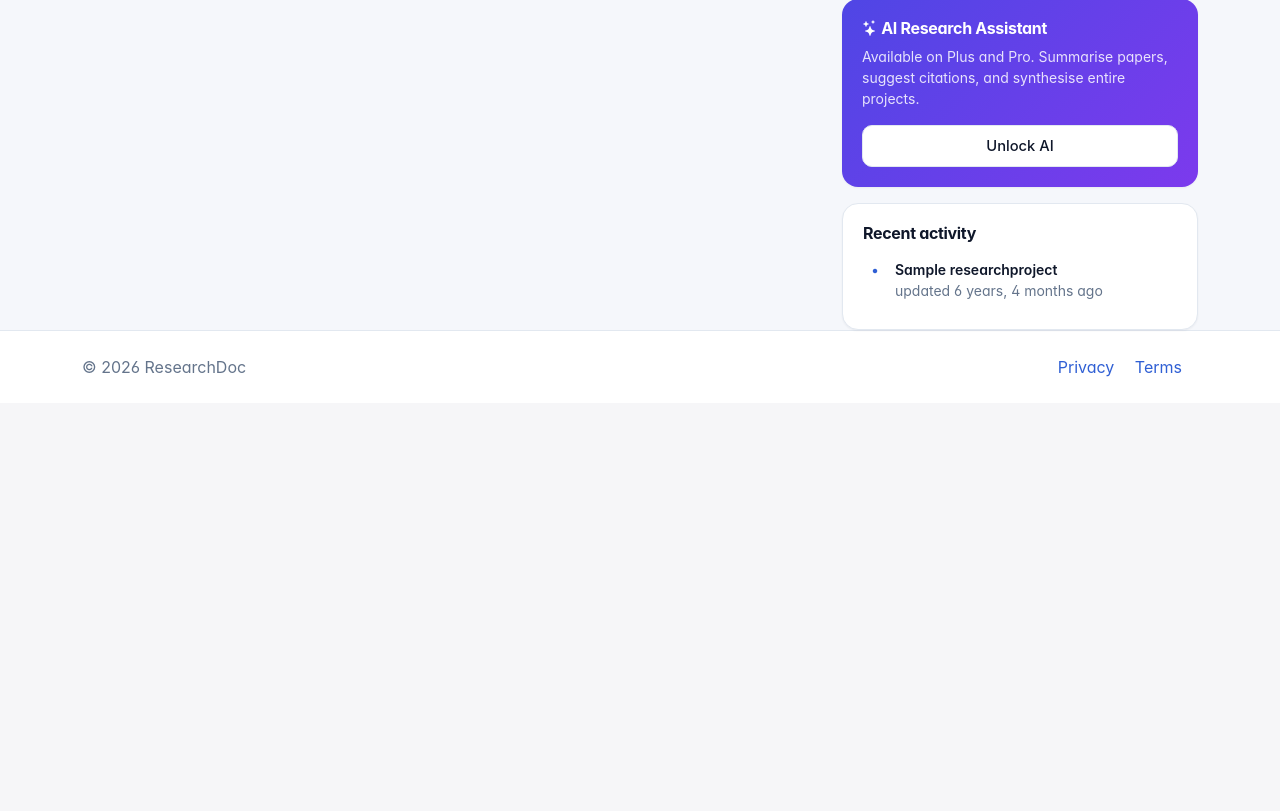
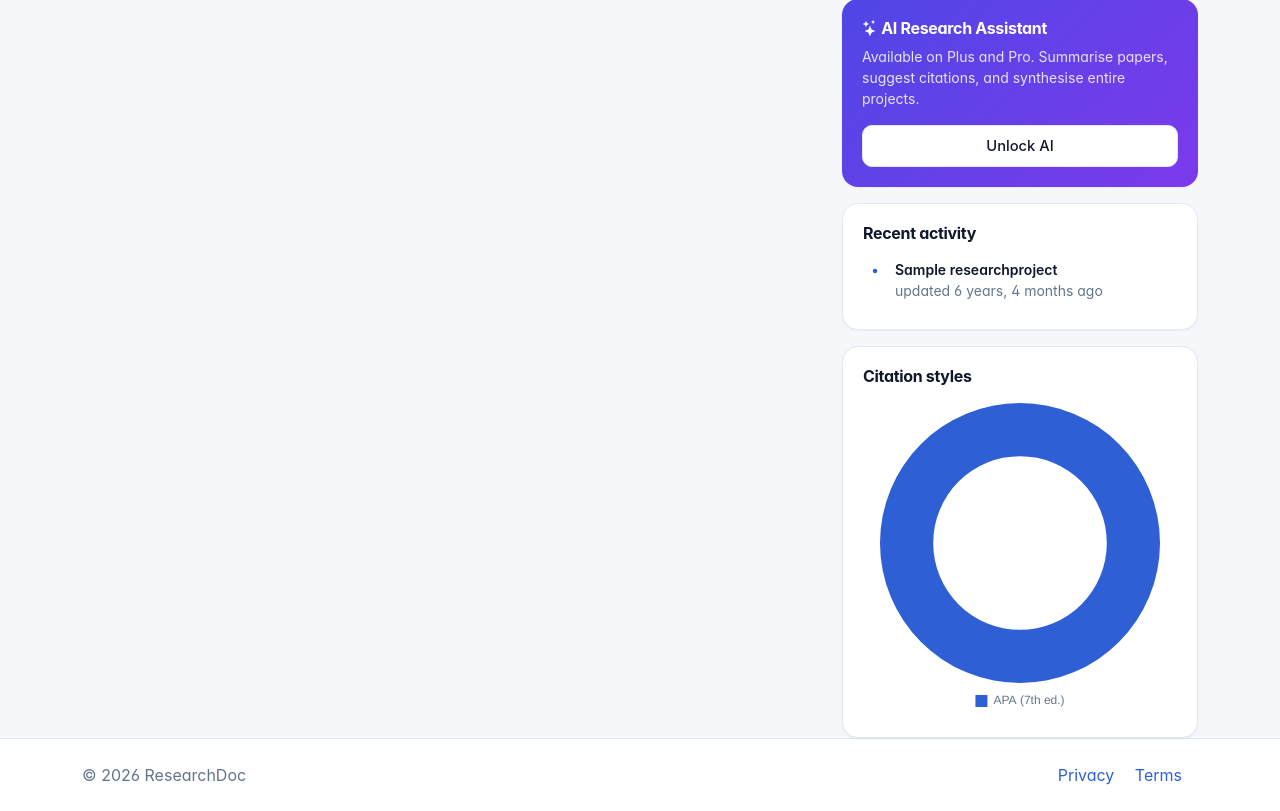
Before and after one commit to Aditya6283/Research-management, a Django app: page /dashboard/ in a window 1280 px wide. Shown: the part 659-1470 px from the top of the page. Before the commit the page ends 1036 px from the top, so only its background shows below. Run offline with Django 5.2, Linux system fonts and the light colour scheme; a user stored in the database is signed in; tables that the repository leaves empty hold one stand-in row (values such as "Sample post"); some libraries are stand-ins or nearby versions.

Commit message:
Add citation-style donut chart to the dashboard

```diff
--- a/researchdoc_app/researchdoc/researchapp/templates/dashboard.html
+++ b/researchdoc_app/researchdoc/researchapp/templates/dashboard.html
@@ -179,7 +179,45 @@
           <p class="small text-muted mb-0">No activity yet.</p>
         {% endfor %}
       </div>
+
+      <!-- Citation styles breakdown -->
+      {% if citation_breakdown %}
+      <div class="sidebar-card mt-3">
+        <h6 class="fw-bold mb-3">Citation styles</h6>
+        <canvas id="citationChart" height="180"></canvas>
+        {{ citation_breakdown|json_script:"citation-data" }}
+      </div>
+      {% endif %}
     </div>
   </div>
 </div>
 {% endblock %}
+
+{% block extra_scripts %}
+<script src="https://cdn.jsdelivr.net/npm/chart.js@4.4.1/dist/chart.umd.min.js"></script>
+<script>
+  (function () {
+    const el = document.getElementById('citation-data');
+    if (!el || !window.Chart) return;
+    const rows = JSON.parse(el.textContent);
+    if (!rows.length) return;
+    const muted = getComputedStyle(document.documentElement)
+      .getPropertyValue('--rd-text-muted').trim() || '#64748b';
+    new Chart(document.getElementById('citationChart'), {
+      type: 'doughnut',
+      data: {
+        labels: rows.map(r => r.label),
+        datasets: [{
+          data: rows.map(r => r.count),
+          backgroundColor: ['#2f5fd4', '#0891b2', '#15a974', '#d97706', '#7c3aed'],
+          borderWidth: 0,
+        }],
+      },
+      options: {
+        plugins: { legend: { position: 'bottom', labels: { color: muted, boxWidth: 12, padding: 12 } } },
+        cutout: '62%',
+      },
+    });
+  })();
+</script>
+{% endblock %}
```
